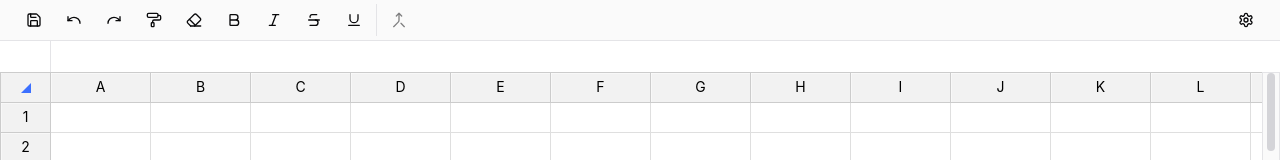
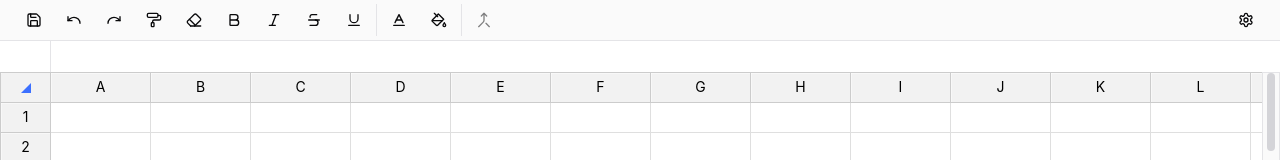
Before and after one commit to muddyrain/spreadsheet, a React (Vite) app: page / in a window 1280 px wide. Shown: the top 160 px of the page. Built offline with nearby package versions, Linux system fonts and the light colour scheme.

Commit message:
feat(header): 添加头部按钮-字体颜色、背景颜色

```diff
--- a/src/components/spreadsheet/Header.tsx
+++ b/src/components/spreadsheet/Header.tsx
@@ -2,10 +2,12 @@ import { FC, useMemo } from "react";
 import { Toggle } from "@/components/ui/toggle";
 import { Separator } from "@/components/ui/separator";
 import {
+  Baseline,
   Bold,
   Eraser,
   Italic,
   Merge,
+  PaintBucket,
   PaintRoller,
   Redo,
   Save,
@@ -280,6 +282,18 @@ export const Header: FC<{
         </Toggle>
       </Tooltip>
       <Separator orientation="vertical" />
+      {/* TODO: 字体背景颜色 未完成  */}
+      <Tooltip content="字体颜色">
+        <Toggle pressed={false} className="text-lg">
+          <Baseline />
+        </Toggle>
+      </Tooltip>
+      <Tooltip content="背景颜色">
+        <Toggle pressed={false} className="text-lg">
+          <PaintBucket />
+        </Toggle>
+      </Tooltip>
+      <Separator orientation="vertical" />
       <Tooltip content="合并单元格">
         <Toggle
           disabled={!selectionCells?.length || selectionCells.length === 1}
```
